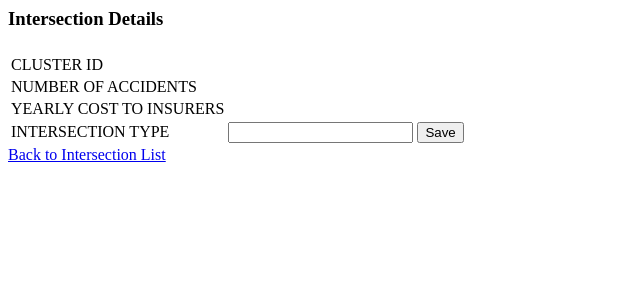
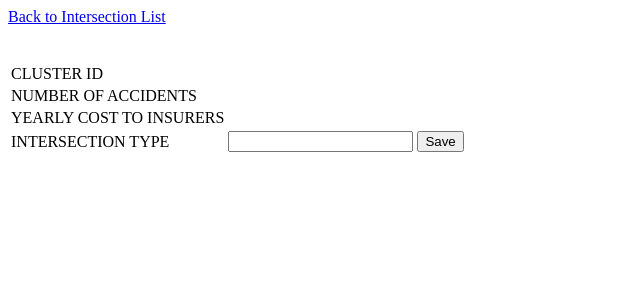
Before and after one commit to ngonzo95/intersection-intervention-portal, a Django app: template portal_app/templates/unicorn/intersection.html in a window 1280 px wide. Shown: the top 300 px of the page, without its empty margins (0-640 px from the left). Run offline with Django 4.2, Linux system fonts and the light colour scheme; the template is opened without the code that fills it, so the values that code supplies are empty.

Commit message:
messed with css to make pie charts fit

```diff
--- a/portal_app/templates/unicorn/intersection.html
+++ b/portal_app/templates/unicorn/intersection.html
@@ -1,8 +1,15 @@
 
-<div class="col">
-    <h3>Intersection Details</h3>
+<div style="height:50px;">
+    {% if prev_intersection_path%}
+        <a href="{{prev_intersection_path}}" class="btn btn-primary btn-sm my-5">Previous</a>
+    {% endif%}
+    <a href="/" class="btn btn-primary btn-sm my-5">Back to Intersection List</a>
+    {% if next_intersection_path%}
+        <a href="{{next_intersection_path}}" class="btn btn-primary btn-sm my-5">Next</a>
+    {% endif%}
+</div>
     <div class="d-flex">
-        <table class="table table-striped mt-5">
+        <table class="table table-striped mt-3">
             <thead>
                 <tr>
                     <th scope="col"></th>
@@ -35,13 +42,3 @@
             </tbody>
         </table>
     </div>
-    <div>
-        {% if prev_intersection_path%}
-            <a href="{{prev_intersection_path}}" class="btn btn-primary btn-sm my-5">Previous</a>
-        {% endif%}
-        <a href="/" class="btn btn-primary btn-sm my-5">Back to Intersection List</a>
-        {% if next_intersection_path%}
-            <a href="{{next_intersection_path}}" class="btn btn-primary btn-sm my-5">Next</a>
-        {% endif%}
-    </div>
-</div>
--- a/portal_app/views.py
+++ b/portal_app/views.py
@@ -72,7 +72,7 @@ def _generate_accident_charts(accidents):
     tab4 = TabPanel(child=vehicle_action_pie, title="Vehicle Action")
     tab5 = TabPanel(child=vision_pie, title="Vision")
 
-    return components(Tabs(height= 200, tabs=[tab1, tab2, tab3, tab4, tab5]))
+    return components(Tabs(height= 375, tabs=[tab1, tab2, tab3, tab4, tab5]))
 
 def _generate_intersection_plot(intersection_list, request):
     map_options = GMapOptions(lat=42.511975, lng=-94.167375, map_type="roadmap", zoom=7)
```
